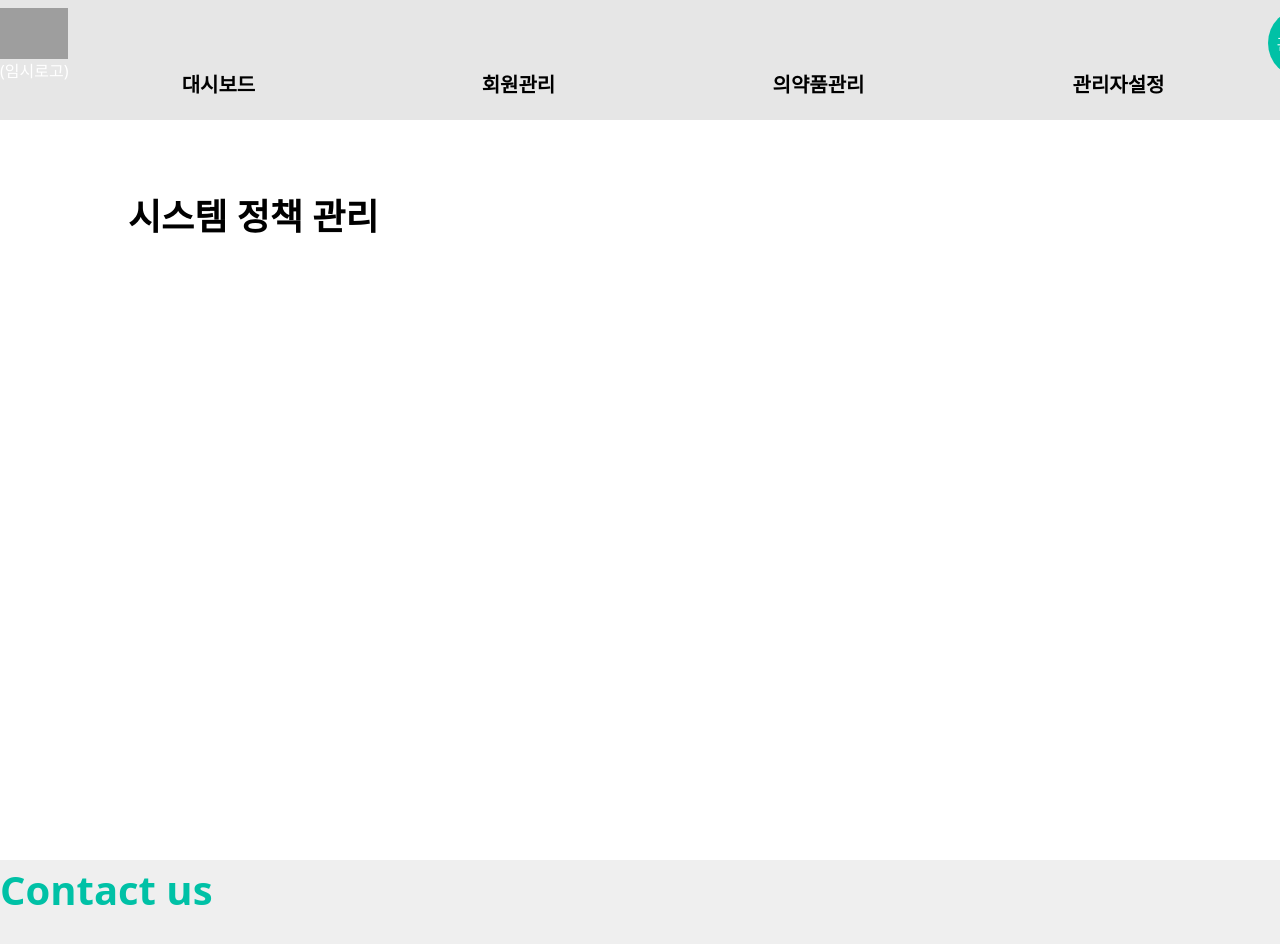
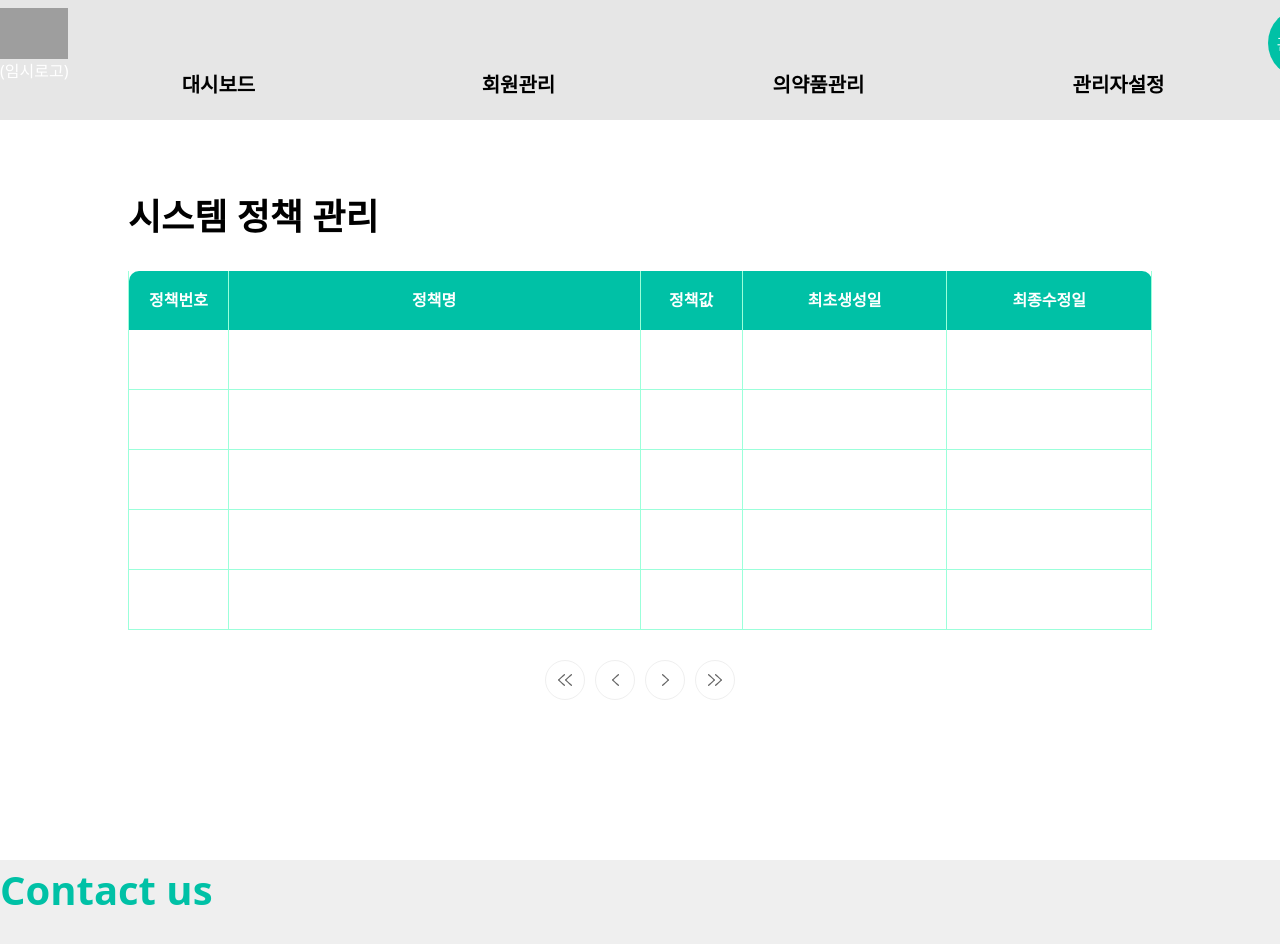
Before and after one commit to moonctp24/NSS, a Next.js app: page /admSttng/sysPlcy in a window 1280 px wide. Shown: the top 944 px of the page. Built offline with nearby package versions, Linux system fonts and the light colour scheme; sample sign-in values are in the browser's storage; grey boxes are pictures that could not be loaded.

Commit message:
System Policy Component Created with Dummy Data

```diff
--- a/components/admSttng/SystemPolicyComp.tsx
+++ b/components/admSttng/SystemPolicyComp.tsx
@@ -1,8 +1,103 @@
+import { useEffect, useState } from "react";
+import SystemPolicyTable from "./SystemPolicyTable";
+
 const SystemPolicyComp = () => {
+  const [domLoaded, setDomLoaded] = useState(false); // 테이블 데이터 로딩 상태
+  const [sysPolicyList, setSysPolicyList] = useState<any>(null);
+
+  useEffect(() => {
+    setSysPolicyList([
+      {
+        policyId: "1",
+        policyName: "정책1",
+        policyValue: "Y",
+        createdAt: "20240505242323",
+        updatedAt: "20240505242323",
+      },
+      {
+        policyId: "2",
+        policyName: "정책2",
+        policyValue: "N",
+        createdAt: "20240505242323",
+        updatedAt: "20240505242323",
+      },
+      {
+        policyId: "3",
+        policyName: "정책3",
+        policyValue: "T",
+        createdAt: "20240505242323",
+        updatedAt: "20240505242323",
+      },
+      {
+        policyId: "4",
+        policyName: "정책4",
+        policyValue: "Y",
+        createdAt: "20240505242323",
+        updatedAt: "20240505242323",
+      },
+      {
+        policyId: "5",
+        policyName: "정책5",
+        policyValue: "Y",
+        createdAt: "20240505242323",
+        updatedAt: "20240505242323",
+      },
+    ]);
+    setDomLoaded(true);
+  }, []);
+  /**
+   * 페이징 처리
+   * @returns
+   */
+  const [nowTablePage, setNowTablePage] = useState(1);
+  const [ingredientCnt, setIngredientCnt] = useState(0);
+
+  const drawTablePage = () => {
+    let tmpArray = [];
+    let pageRange = Math.ceil(ingredientCnt / 5);
+    for (let index = 1; index <= pageRange; index++) {
+      if (index === nowTablePage) {
+        // 현재 보고있는 페이지면 css 다르게
+        tmpArray.push(
+          <strong className="num" onClick={() => clickOtherPageHandler(index)}>
+            {index}
+          </strong>
+        );
+      } else {
+        tmpArray.push(
+          <div className="num" onClick={() => clickOtherPageHandler(index)}>
+            {index}
+          </div>
+        );
+      }
+    }
+    return tmpArray;
+  };
+  const clickOtherPageHandler = (clickedPage: number) => {
+    setNowTablePage(clickedPage);
+  };
+
   return (
     <>
       <div className="mainComponent">
         <h1>시스템 정책 관리</h1>
+        <div className="m-auto">{domLoaded && <SystemPolicyTable policyList={sysPolicyList} nowTablePage={nowTablePage} />}</div>
+        {/* ======= paging ======= */}
+        <div className="paging">
+          <div className="first" onClick={() => clickOtherPageHandler(1)}>
+            <span className="hidden">처음페이지</span>
+          </div>
+          <div className="prev" onClick={() => clickOtherPageHandler(nowTablePage - 1 < 1 ? 1 : nowTablePage - 1)}>
+            <span className="hidden">이전페이지</span>
+          </div>
+          {drawTablePage()}
+          <div className="next" onClick={() => clickOtherPageHandler(nowTablePage + 1 > Math.ceil(ingredientCnt / 5) ? Math.ceil(ingredientCnt / 5) : nowTablePage + 1)}>
+            <span className="hidden">다음페이지</span>
+          </div>
+          <div className="last" onClick={() => clickOtherPageHandler(Math.ceil(ingredientCnt / 5))}>
+            <span className="hidden">마지막페이지</span>
+          </div>
+        </div>
       </div>
     </>
   );
```
